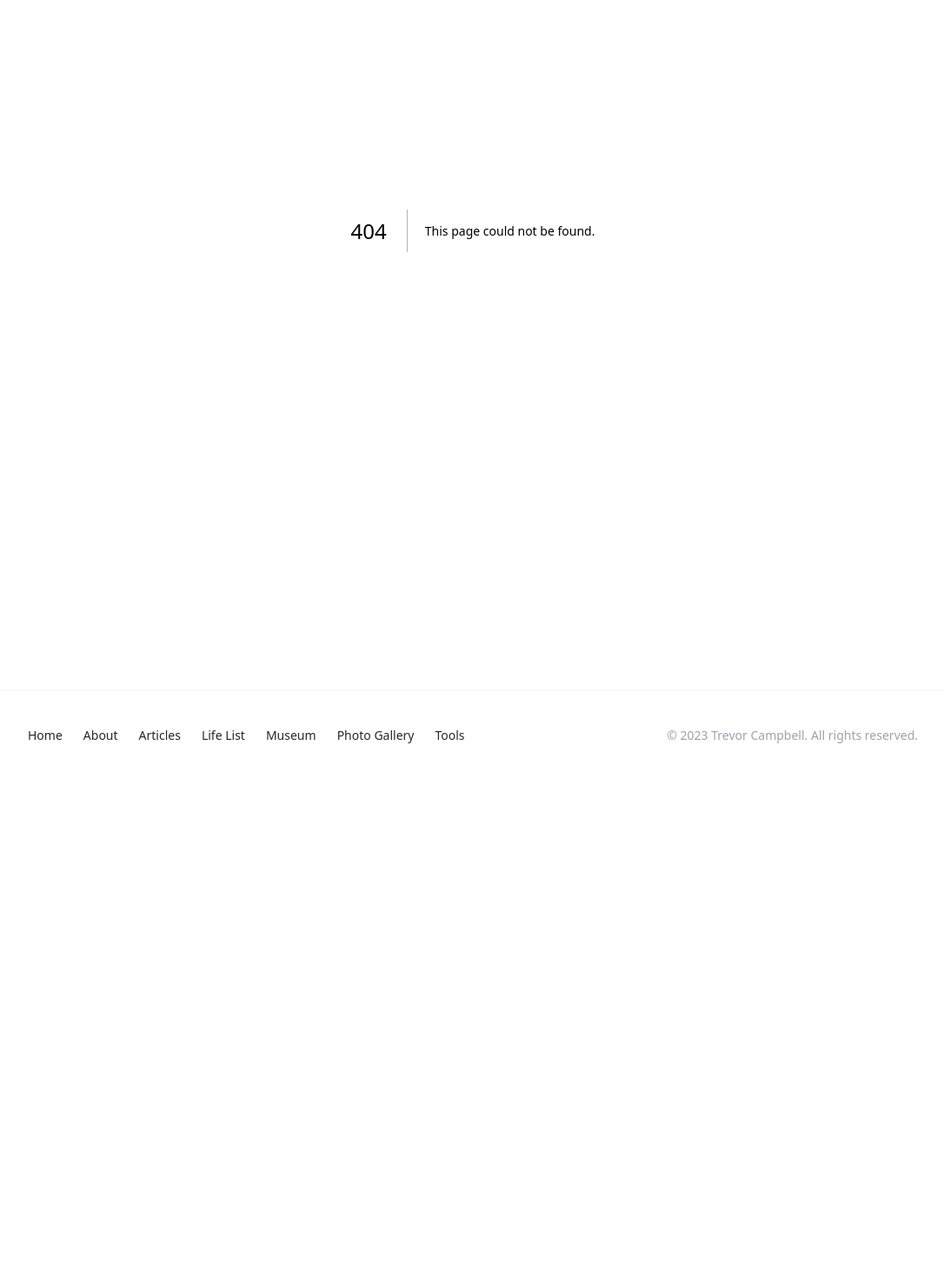
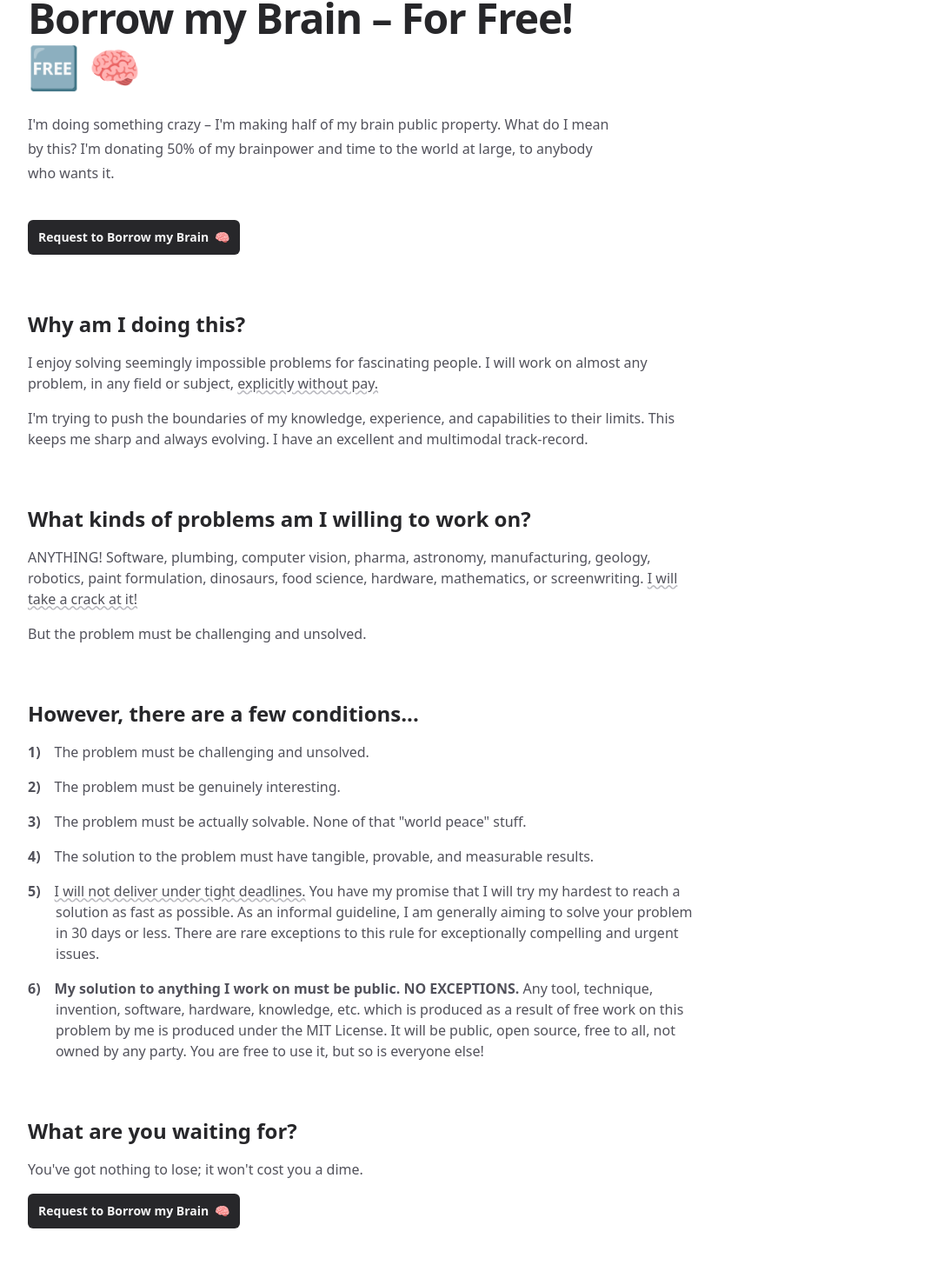
Before and after one commit to trevordcampbell/personal-site, a Next.js app: page /borrow-my-brain in a window 1280 px wide. Before the commit this address had no page. Shown: the part 199-1669 px from the top of the page at 87% size, without its empty margins (96-1182 px from the left). Before the commit the page ends 1121 px from the top, so only its background shows below. Built offline with nearby package versions, Linux system fonts and the light colour scheme.

Commit message:
feat: adding "borrow my brain" page + other tweaks

```diff
--- a/src/components/Footer.tsx
+++ b/src/components/Footer.tsx
@@ -25,7 +25,8 @@ export function Footer() {
                 <NavLink href="/about">About</NavLink>
                 <NavLink href="/articles">Articles</NavLink>
                 <NavLink href="/life-list">Life List</NavLink>
-                <NavLink href="/museum">Museum</NavLink>
+                {/* <NavLink href="/museum">Museum</NavLink> */}
+                <NavLink href="/borrow-my-brain">Borrow My Brain</NavLink>
                 <NavLink href="/gallery">Photo Gallery</NavLink>
                 <NavLink href="/tools">Tools</NavLink>
               </div>
--- a/src/components/Header.tsx
+++ b/src/components/Header.tsx
@@ -126,7 +126,8 @@ function MobileNavigation(props: any) {
                 <MobileNavItem href="/about">About</MobileNavItem>
                 <MobileNavItem href="/articles">Articles</MobileNavItem>
                 <MobileNavItem href="/life-list">Life List</MobileNavItem>
-                <MobileNavItem href="/museum">Museum</MobileNavItem>
+                {/* <MobileNavItem href="/museum">Museum</MobileNavItem> */}
+                <MobileNavItem href="/borrow-my-brain">Borrow My Brain</MobileNavItem>
                 <MobileNavItem href="/gallery">Photo Gallery</MobileNavItem>
                 <MobileNavItem href="/tools">Tools</MobileNavItem>
               </ul>
@@ -169,7 +170,8 @@ function DesktopNavigation(props: any) {
         <NavItem href="/about">About</NavItem>
         <NavItem href="/articles">Articles</NavItem>
         <NavItem href="/life-list">Life List</NavItem>
-        <NavItem href="/museum">Museum</NavItem>
+        {/* <NavItem href="/museum">Museum</NavItem> */}
+        <NavItem href="/borrow-my-brain">Borrow My Brain</NavItem>
         <NavItem href="/gallery">Photo Gallery</NavItem>
         <NavItem href="/tools">Tools</NavItem>
       </ul>
--- a/src/components/lifelist/DifficultyIcon.tsx
+++ b/src/components/lifelist/DifficultyIcon.tsx
@@ -6,7 +6,7 @@ export function DifficultyIcon({ difficulty }: { difficulty: Difficulty }) {
 
   if(difficulty === "easy") {
     return (
-      <svg xmlns="http://www.w3.org/2000/svg" x="0" y="0" version="1.1" viewBox="0 0 20 20" className="h-5 w-5 flex-shrink-0 sm:mt-0.5" stroke-width="2" stroke-linecap="round" stroke-linejoin="round">
+      <svg xmlns="http://www.w3.org/2000/svg" x="0" y="0" version="1.1" viewBox="0 0 20 20" className="h-5 w-5 flex-shrink-0 sm:mt-0.5" strokeWidth="2" strokeLinecap="round" strokeLinejoin="round">
         <line x1="3.7" x2="3.7" y1="3" y2="17" className="text-teal-500 dark:text-teal-400/75" stroke="currentColor"/>
         <line x1="7.9" x2="7.9" y1="3" y2="17" className="text-zinc-400/50" stroke="currentColor"/>
         <line x1="12.1" x2="12.1" y1="3" y2="17" className="text-zinc-400/50" stroke="currentColor"/>
@@ -17,7 +17,7 @@ export function DifficultyIcon({ difficulty }: { difficulty: Difficulty }) {
 
   if(difficulty === "medium") {
     return (
-      <svg xmlns="http://www.w3.org/2000/svg" x="0" y="0" version="1.1" viewBox="0 0 20 20" className="h-5 w-5 flex-shrink-0 sm:mt-0.5" stroke-width="2" stroke-linecap="round" stroke-linejoin="round">
+      <svg xmlns="http://www.w3.org/2000/svg" x="0" y="0" version="1.1" viewBox="0 0 20 20" className="h-5 w-5 flex-shrink-0 sm:mt-0.5" strokeWidth="2" strokeLinecap="round" strokeLinejoin="round">
         <line x1="3.7" x2="3.7" y1="3" y2="17" className="text-yellow-500/75 dark:text-yellow-500/75" stroke="currentColor"/>
         <line x1="7.9" x2="7.9" y1="3" y2="17" className="text-yellow-500/75 dark:text-yellow-500/75" stroke="currentColor"/>
         <line x1="12.1" x2="12.1" y1="3" y2="17" className="text-zinc-400/50" stroke="currentColor"/>
@@ -28,7 +28,7 @@ export function DifficultyIcon({ difficulty }: { difficulty: Difficulty }) {
 
   if(difficulty === "hard") {
     return (
-      <svg xmlns="http://www.w3.org/2000/svg" x="0" y="0" version="1.1" viewBox="0 0 20 20" className="h-5 w-5 flex-shrink-0 sm:mt-0.5" stroke-width="2" stroke-linecap="round" stroke-linejoin="round">
+      <svg xmlns="http://www.w3.org/2000/svg" x="0" y="0" version="1.1" viewBox="0 0 20 20" className="h-5 w-5 flex-shrink-0 sm:mt-0.5" strokeWidth="2" strokeLinecap="round" strokeLinejoin="round">
         <line x1="3.7" x2="3.7" y1="3" y2="17" className="text-orange-500/75" stroke="currentColor"/>
         <line x1="7.9" x2="7.9" y1="3" y2="17" className="text-orange-500/75" stroke="currentColor"/>
         <line x1="12.1" x2="12.1" y1="3" y2="17" className="text-orange-500/75" stroke="currentColor"/>
@@ -39,7 +39,7 @@ export function DifficultyIcon({ difficulty }: { difficulty: Difficulty }) {
 
   if(difficulty === "legendary") {
     return (
-      <svg xmlns="http://www.w3.org/2000/svg" x="0" y="0" version="1.1" viewBox="0 0 20 20" className="h-5 w-5 flex-shrink-0 sm:mt-0.5" stroke-width="2" stroke-linecap="round" stroke-linejoin="round">
+      <svg xmlns="http://www.w3.org/2000/svg" x="0" y="0" version="1.1" viewBox="0 0 20 20" className="h-5 w-5 flex-shrink-0 sm:mt-0.5" strokeWidth="2" strokeLinecap="round" strokeLinejoin="round">
         <line x1="3.7" x2="3.7" y1="3" y2="17" className="text-red-500/75" stroke="currentColor"/>
         <line x1="7.9" x2="7.9" y1="3" y2="17" className="text-red-500/75" stroke="currentColor"/>
         <line x1="12.1" x2="12.1" y1="3" y2="17" className="text-red-500/75" stroke="currentColor"/>
@@ -50,7 +50,7 @@ export function DifficultyIcon({ difficulty }: { difficulty: Difficulty }) {
 
   else {
     return (
-      <svg xmlns="http://www.w3.org/2000/svg" x="0" y="0" version="1.1" viewBox="0 0 20 20" className="h-5 w-5 flex-shrink-0 sm:mt-0.5" stroke-width="2" stroke-linecap="round" stroke-linejoin="round">
+      <svg xmlns="http://www.w3.org/2000/svg" x="0" y="0" version="1.1" viewBox="0 0 20 20" className="h-5 w-5 flex-shrink-0 sm:mt-0.5" strokeWidth="2" strokeLinecap="round" strokeLinejoin="round">
         <line x1="3.7" x2="3.7" y1="3" y2="17" className="text-zinc-400/50" stroke="currentColor"/>
         <line x1="7.9" x2="7.9" y1="3" y2="17" className="text-zinc-400/50" stroke="currentColor"/>
         <line x1="12.1" x2="12.1" y1="3" y2="17" className="text-zinc-400/50" stroke="currentColor"/>
--- a/src/pages/about.tsx
+++ b/src/pages/about.tsx
@@ -91,7 +91,11 @@ export default function About() {
                 Usually, I spend my time capturing video from my travels around the world and turning them into short films. When I'm not behind the camera, I'm exploring new hobbies, making things with my hands, and vomiting out <span className='italic'>very</span> poorly written code from my brain.
               </p>
               <p>
-                If you'd like to explore around my cloud kingdom, feel free to check out my <FunLink href="/gallery" emoji="📷" text="Photo Gallery"></FunLink> or read about some of the wacky things I've been up to in my <FunLink href="/articles" emoji="📚" text="Articles + Other Writings"></FunLink>
+                If you'd like to borrow my brain, submit an application at <FunLink href="/borrow-my-brain" emoji="🧠" text="Borrow my Brain"></FunLink>
+                {/* <Link href="/gallery" className='font-medium hover:text-teal-500'><span>📷 </span><span className='underline underline-offset-2 decoration-wavy'>Photo and Video Gallery</span></Link> */}
+              </p>
+              <p>
+                Otherwise, feel free to  explore around my cloud kingdom and check out my <FunLink href="/gallery" emoji="📷" text="Photo Gallery"></FunLink> or read about some of the wacky things I've been up to in my <FunLink href="/articles" emoji="📚" text="Articles + Other Writings"></FunLink>
                 {/* <Link href="/gallery" className='font-medium hover:text-teal-500'><span>📷 </span><span className='underline underline-offset-2 decoration-wavy'>Photo and Video Gallery</span></Link> */}
               </p>
               <p>
@@ -114,11 +118,11 @@ export default function About() {
                 Follow on LinkedIn
               </SocialLink>
               <SocialLink
-                href="mailto:thatdude@trevordcampbell.com"
+                href="tdcampnh@gmail.com"
                 icon={MailIcon}
                 className="mt-8 border-t border-zinc-100 pt-8 dark:border-zinc-700/40"
               >
-                thatdude@trevordcampbell.com
+                tdcampnh@gmail.com
               </SocialLink>
             </ul>
           </div>
--- a/src/pages/articles/first-article.mdx
+++ b/src/pages/articles/first-article.mdx
@@ -5,7 +5,7 @@ export const meta = {
   date: '2022-11-18',
   title: `I'm sick in Jakarta ... anyway, here's my website!`,
   description:
-    'When you’re building a website for a company as ambitious as Planetaria, you need to make an impression. I wanted people to visit our website and see animations that looked more realistic than reality itself.',
+    'Some of you have not seen me in a few months – at the start of August, I packed my (enormous) bags and ventured off to Pakistan! After travelling the country for two whole months, I continued on to Singapore.',
 }
 
 export default (props) => <ArticleLayout meta={meta} {...props} />
--- a/src/pages/articles/index.tsx
+++ b/src/pages/articles/index.tsx
@@ -45,7 +45,7 @@ export default function ArticlesIndex({ articles }: {articles: any}) {
         />
       </Head>
       <SimpleLayout
-        title="Writing on whatever ideas have infected my mind... 🧠"
+        title="Writing on whatever ideas have infected my mind... ✏️"
         intro="All of my long-form thoughts on life, work, tinkering projects, product design, and more collected in chronological order."
       >
         <div className="md:border-l md:border-zinc-100 md:pl-6 md:dark:border-zinc-700/40">
--- /dev/null
+++ b/src/pages/borrow-my-brain.tsx
@@ -0,0 +1,56 @@
+import Head from 'next/head'
+import { SimpleLayout } from '@/components/SimpleLayout'
+import { Funderline } from '@/components/Funderline'
+import { Button } from '@/components/Button'
+
+export default function BorrowMyBrain() {
+  return (
+    <>
+      <Head>
+        <title>Borrow my Brain - Trevor Campbell</title>
+        <meta
+          name="description"
+          content="I'm donating 50% of my brainpower and time to the world at large, to anybody who wants it."
+        />
+      </Head>
+      <SimpleLayout
+        title="Borrow my Brain – For Free! 🆓 🧠"
+        intro="I'm doing something crazy – I'm making half of my brain public property. What do I mean by this? I'm donating 50% of my brainpower and time to the world at large, to anybody who wants it."
+      >
+      <section className="max-w-3xl -mt-10 space-y-16 text-zinc-600 dark:text-zinc-400">
+          <Button href="https://tally.so/r/mRdK0j" variant="primary" className="">
+            Request to Borrow my Brain 🧠
+          </Button>
+        <div className='space-y-4'>
+          <h2 className="text-2xl font-semibold text-zinc-800 dark:text-zinc-100">Why am I doing this?</h2>
+          <p>I enjoy solving seemingly impossible problems for fascinating people. I will work on almost any problem, in any field or subject, <Funderline text="explicitly without pay."></Funderline></p>
+          <p>I'm trying to push the boundaries of my knowledge, experience, and capabilities to their limits. This keeps me sharp and always evolving. I have an excellent and multimodal track-record.</p>
+        </div>
+        <div className='space-y-4'>
+          <h2 className="text-2xl font-semibold text-zinc-800 dark:text-zinc-100">What kinds of problems am I willing to work on?</h2>
+          <p>ANYTHING! Software, plumbing, computer vision, pharma, astronomy, manufacturing, geology, robotics, paint formulation, dinosaurs, food science, hardware, mathematics, or screenwriting. <Funderline text="I will take a crack at it!"></Funderline></p>
+          <p>But the problem must be challenging and unsolved.</p>
+        </div>
+        <div className='space-y-4'>
+          <h2 className="text-2xl font-semibold text-zinc-800 dark:text-zinc-100">However, there are a few conditions...</h2>
+          <ol className='ml-8 -indent-8 space-y-4'>
+            <li><span className='font-semibold mr-4'>1)</span>The problem must be challenging and unsolved.</li>
+            <li><span className='font-semibold mr-4'>2)</span>The problem must be genuinely interesting.</li>
+            <li><span className='font-semibold mr-4'>3)</span>The problem must be actually solvable. None of that "world peace" stuff.</li>
+            <li><span className='font-semibold mr-4'>4)</span>The solution to the problem must have tangible, provable, and measurable results.</li>
+            <li><span className='font-semibold mr-4'>5)</span><Funderline text="I will not deliver under tight deadlines."/> You have my promise that I will try my hardest to reach a solution as fast as possible. As an informal guideline, I am generally aiming to solve your problem in 30 days or less. There are rare exceptions to this rule for exceptionally compelling and urgent issues.</li>
+            <li><span className='font-semibold'><span className="mr-4">6)</span>My solution to anything I work on must be public. NO EXCEPTIONS.</span> Any tool, technique, invention, software, hardware, knowledge, etc. which is produced as a result of free work on this problem by me is produced under the MIT License. It will be public, open source, free to all, not owned by any party. You are free to use it, but so is everyone else!</li>
+          </ol>
+        </div>
+        <div className='space-y-4'>
+          <h2 className="text-2xl font-semibold text-zinc-800 dark:text-zinc-100">What are you waiting for?</h2>
+          <p>You've got nothing to lose; it won't cost you a dime.</p>
+          <Button href="https://tally.so/r/mRdK0j" variant="primary" className="">
+            Request to Borrow my Brain 🧠
+          </Button>
+        </div>
+      </section>
+      </SimpleLayout>
+    </>
+  )
+}
--- a/src/pages/index.tsx
+++ b/src/pages/index.tsx
@@ -13,6 +13,7 @@ import {
   GitHubIcon,
   LinkedInIcon,
 } from '@/components/SocialIcons'
+
 import image1 from '@/images/photos/image-1.jpg'
 import image2 from '@/images/photos/image-2.jpg'
 import image3 from '@/images/photos/image-3.jpg'
@@ -23,11 +24,14 @@ import logoPlanetaria from '@/images/logos/planetaria.svg'
 import logoHarvardInnovationLab from '@/images/logos/harvard-innovation-lab.svg'
 import logoVincereHealth from '@/images/logos/vincere-health.svg'
 import logoRetirement from '@/images/logos/retirement.svg'
+import logoBorrowMyBrain from '@/images/logos/borrow-my-brain.svg'
+
 
 import { generateRssFeed } from '@/lib/generateRssFeed'
 import { getAllArticles } from '@/lib/getAllArticles'
 import { formatDate } from '@/lib/formatDate'
 import { Funderline } from '@/components/Funderline'
+import { FunLink } from '@/components/FunLink'
 
 function classNames(...classes: string[]) {
   return classes.filter(Boolean).join(' ')
@@ -133,6 +137,16 @@ function Newsletter() {
 
 function Resume() {
   let resume = [
+    {
+      company: 'Brain Donor',
+      title: 'Borrow my Brain',
+      logo: logoBorrowMyBrain,
+      start: '2023',
+      end: {
+        label: 'Present',
+        dateTime: new Date().getFullYear(),
+      },
+    },
     {
       company: 'Temporary Retirement',
       title: 'Chief Enjoyment Officer',
@@ -266,14 +280,14 @@ export default function Home({articles}: {articles: any}) {
       <Container className="mt-8">
         <div className="max-w-2xl">
           <h1 className="text-4xl font-bold tracking-tight text-zinc-800 dark:text-zinc-100 sm:text-5xl">
-            Filmmaker 🎬 Tinkerer 🛠 and real-life Indiana Jones 🤠
+            Tinkerer 🛠 Filmmaker 🎬 and multimodal human being 🤖
           </h1>
           <div className="mt-6 text-base text-zinc-600 dark:text-zinc-400 space-y-6">
             <p className="">
-              I’m Trevor, a <span className="italic">dude</span> based in the <Funderline text="Greater Boston Area"/>. I spend my time creating short films, exploring new hobbies, and thinking of outrageously dumb business ideas.
+              I’m Trevor, a <span className="italic">dude</span> based in the <Funderline text="Greater Boston Area"/>. I spend my time creating short films, lending my brain to the world, exploring new hobbies, and thinking of outrageously dumb business ideas.
             </p>
             <p className="">
-              Currently, you can find me wandering around Asia in search of rough gems and adventure!
+              Currently, I'm making half of my brain public property. <FunLink href="/borrow-my-brain" text="Borrow my Brain" emoji='🧠'></FunLink>
             </p>
           </div>
           <div className="mt-6 flex gap-6">
@@ -312,7 +326,7 @@ export default function Home({articles}: {articles: any}) {
             ))}
           </div>
           <div className="space-y-10 lg:pl-16 xl:pl-24">
-            <Newsletter />
+            {/* <Newsletter /> */}
             <Resume/>
           </div>
         </div>
--- a/src/pages/life-list.tsx
+++ b/src/pages/life-list.tsx
@@ -68,7 +68,7 @@ export default function LifeList({ listItems }: { listItems: ListItem[] }) {
 
       <LegendDisclosure className="-mt-12" />
 
-      <section className="mt-24 mb-32 space-y-32">
+      <section className="mb-32 space-y-32">
 
         <ListSection
           category="random"
```
Also changed, not shown: src/development-pages/museum.tsx (renamed from src/pages/museum.tsx), src/images/logos/borrow-my-brain.svg (added).
